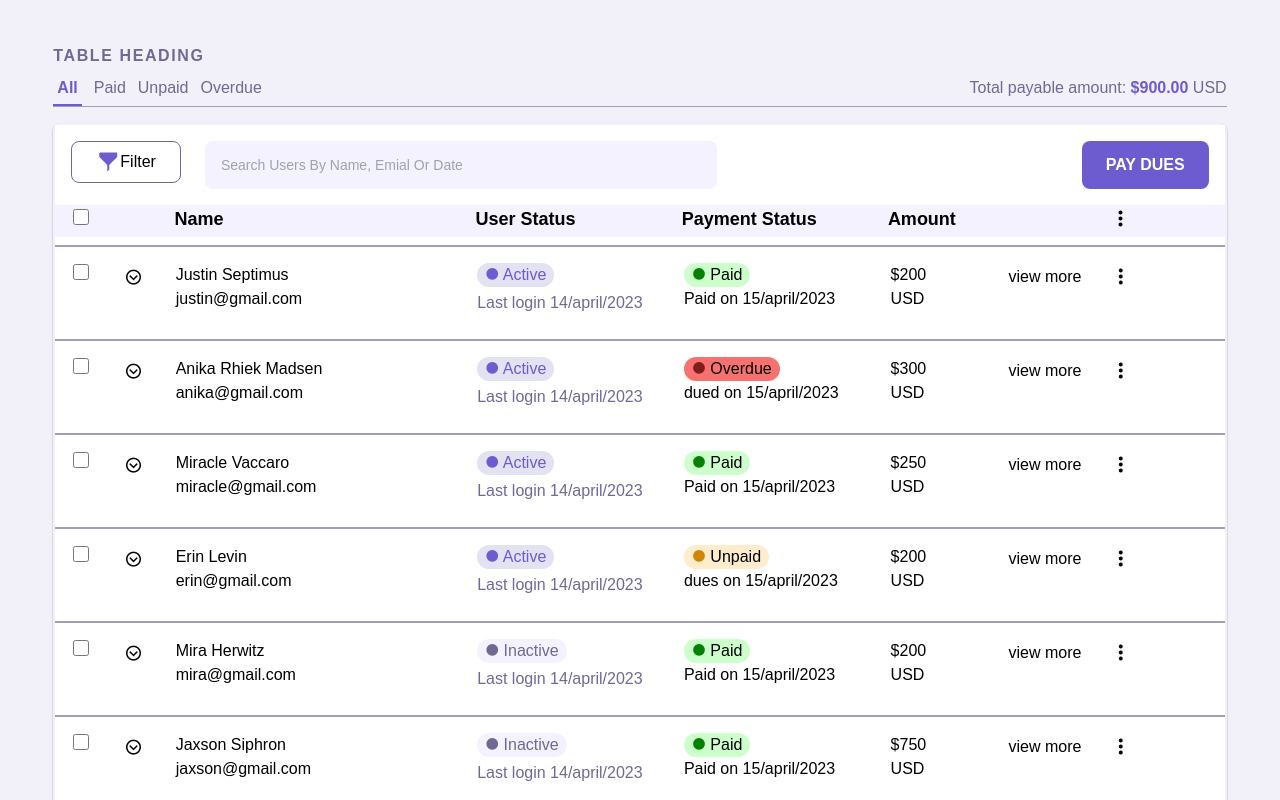
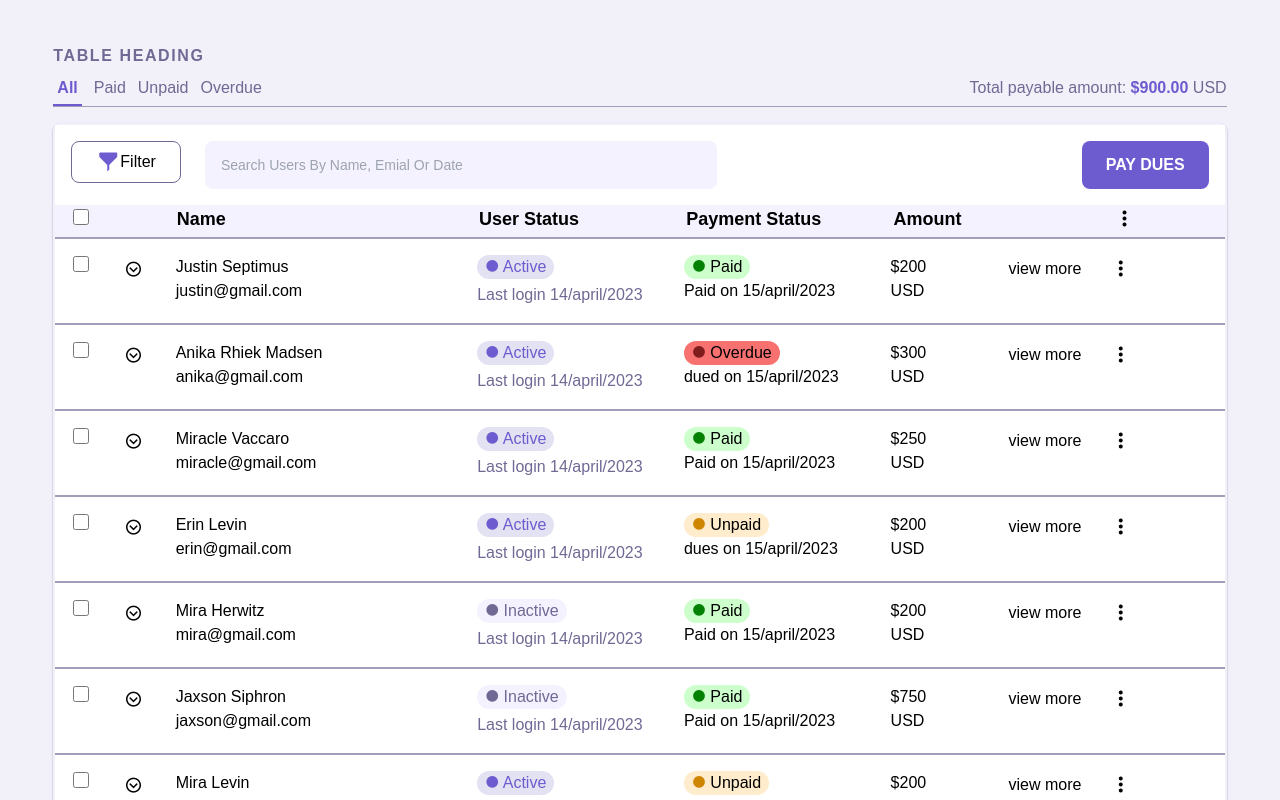
Before and after one commit to salv20/admin-table, a Vue app: page / in a window 1280 px wide. Shown: the top 800 px of the page. Built offline with nearby package versions, Linux system fonts and the light colour scheme.

Commit message:
table 	modified:   src/components/LIst.vue

```diff
--- a/src/components/LIst.vue
+++ b/src/components/LIst.vue
@@ -1,7 +1,8 @@
 <template>
-  <section class="space-y-2 bg-white">
+  <section class="space-y-2 bg-white overflow-x-scroll">
+    <table class="w-full">
       <div
-      class="flex justify-between capitalize font-bold md:text-lg bg-searchInput px-4"
+        class="flex justify-between capitalize font-bold md:text-lg bg-searchInput px-4 space-x-12 md:space-x-2"
       >
         <p class="h-fit">
           <input type="checkbox" name="" id="" class="h-4 w-5" />
@@ -96,7 +97,9 @@
             @click="toggleDots"
           >
             <i class="bx bx-dots-vertical-rounded"></i>
-          <p class="text-sm hidden">Lorem ipsum dolor, sit amet consectetur</p>
+            <p class="text-sm hidden"
+              >Lorem ipsum dolor, sit amet consectetur</p
+            >
           </div>
         </div>
 
@@ -121,6 +124,7 @@
           </div>
         </div>
       </article>
+    </table>
   </section>
 </template>
 
```
Lines whose indentation alone changed are shown as unchanged.
